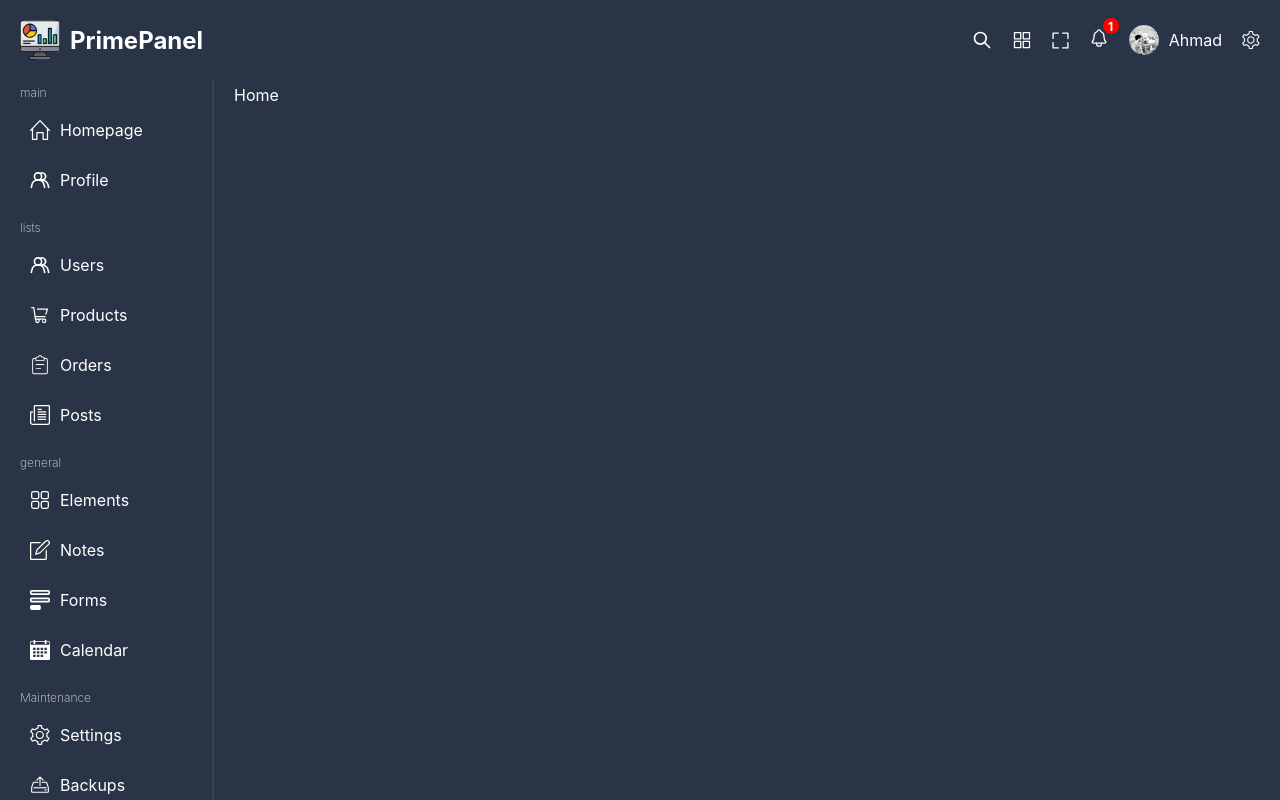
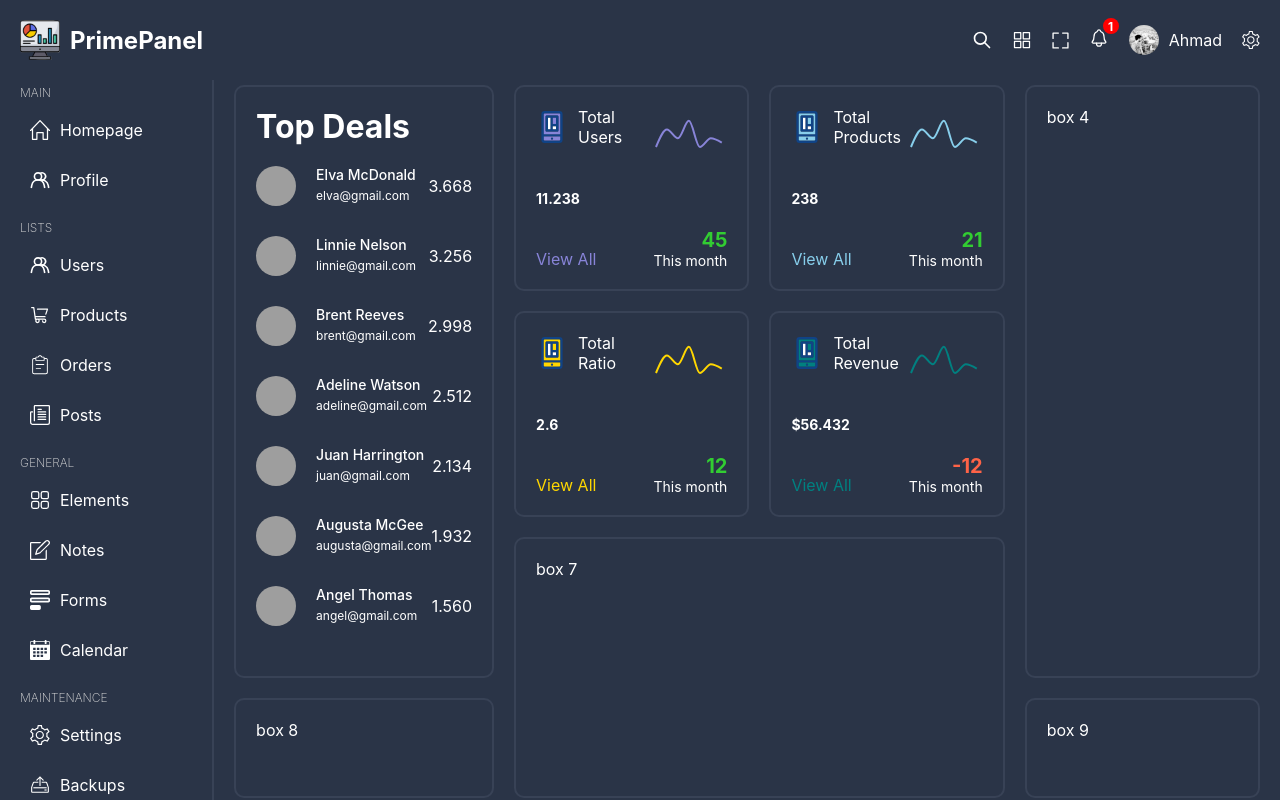
Before and after one commit to MohammadAhmad27/PrimePanel-React, a React (Vite) app: page / in a window 1280 px wide. Shown: the top 800 px of the page. Built offline with nearby package versions, Linux system fonts and the light colour scheme; grey boxes are pictures that could not be loaded.

Commit message:
Added <TopBox /> and <ChartBox /> using recharts and updated menu.scss

```diff
--- a/package.json
+++ b/package.json
@@ -13,6 +13,7 @@
     "react": "^18.3.1",
     "react-dom": "^18.3.1",
     "react-router-dom": "^7.0.1",
+    "recharts": "^2.13.3",
     "sass": "^1.81.0"
   },
   "devDependencies": {
--- /dev/null
+++ b/src/components/chartBox/ChartBox.tsx
@@ -0,0 +1,63 @@
+import { Link } from "react-router-dom";
+import "./chartBox.scss";
+import { LineChart, Line, Tooltip, ResponsiveContainer } from "recharts";
+
+interface Props {
+  data: {
+    color: string;
+    icon: string;
+    title: string;
+    dataKey: string;
+    number: string;
+    percentage: number;
+    chartData: object[];
+  };
+}
+
+export default function ChartBox({ data }: Props) {
+  return (
+    <div className="chartBox">
+      {/* right */}
+      <div className="boxInfo">
+        <div className="title">
+          <img src={data.icon} alt="user" />
+          <span>{data.title}</span>
+        </div>
+        <h1>{data.number}</h1>
+        <Link to="/" style={{ color: data.color }}>
+          View All
+        </Link>
+      </div>
+      {/* left */}
+      <div className="chartInfo">
+        <div className="chart">
+          <ResponsiveContainer width="99%" height="100%">
+            <LineChart data={data.chartData}>
+              <Tooltip
+                contentStyle={{ background: "transparent", border: "none" }}
+                labelStyle={{ display: "none" }}
+                position={{ x: 10, y: 70 }}
+              />
+              <Line
+                type="monotone"
+                dataKey={data.dataKey}
+                stroke={data.color}
+                strokeWidth={2}
+                dot={false}
+              />
+            </LineChart>
+          </ResponsiveContainer>
+        </div>
+        <div className="texts">
+          <div
+            className="percentage"
+            style={{ color: data.percentage < 0 ? "tomato" : "limegreen" }}
+          >
+            {data.percentage}
+          </div>
+          <div className="duration">This month</div>
+        </div>
+      </div>
+    </div>
+  );
+}
--- /dev/null
+++ b/src/components/chartBox/chartBox.scss
@@ -0,0 +1,48 @@
+.chartBox {
+  display: flex;
+  height: 100%;
+
+  .boxInfo {
+    flex: 3;
+    display: flex;
+    flex-direction: column;
+    justify-content: space-between;
+
+    .title {
+      display: flex;
+      align-items: center;
+      gap: 10px;
+    }
+
+    h1 {
+      font-size: 14px;
+    }
+  }
+
+  .chartInfo {
+    flex: 2;
+    display: flex;
+    flex-direction: column;
+    justify-content: space-between;
+
+    .chart {
+      width: 100%;
+      height: 10vh;
+    }
+
+    .texts {
+      display: flex;
+      flex-direction: column;
+      text-align: right;
+
+      .percentage {
+        font-weight: bold;
+        font-size: 20px;
+      }
+
+      .duration {
+        font-size: 14px;
+      }
+    }
+  }
+}
--- a/src/components/menu/menu.scss
+++ b/src/components/menu/menu.scss
@@ -11,6 +11,7 @@
       font-size: 12px;
       font-weight: 200;
       color: $soft-color;
+      text-transform: uppercase;
     }
     .listItem {
       display: flex;
--- /dev/null
+++ b/src/components/topBox/TopBox.tsx
@@ -0,0 +1,25 @@
+import { topDealUsers } from "../../data";
+import "./topBox.scss";
+
+export default function TopBox() {
+  return (
+    <div className="topBox">
+      <h1>Top Deals</h1>
+      <div className="list">
+        {topDealUsers.map((user) => (
+          <div key={user.id} className="listItem">
+            <div className="user">
+              {" "}
+              <img src={user.img} alt={user.username} />
+              <div className="userTexts">
+                <p className="username">{user.username}</p>
+                <p className="email">{user.email}</p>
+              </div>
+            </div>
+            <span className="amount">{user.amount}</span>
+          </div>
+        ))}
+      </div>
+    </div>
+  );
+}
--- /dev/null
+++ b/src/components/topBox/topBox.scss
@@ -0,0 +1,37 @@
+.topBox {
+  h1 {
+    margin-bottom: 20px;
+  }
+  .list {
+    .listItem {
+      display: flex;
+      justify-content: space-between;
+      align-items: center;
+      margin-bottom: 30px;
+      .user {
+        display: flex;
+        gap: 20px;
+        img {
+          width: 40px;
+          height: 40px;
+          border-radius: 50%;
+          object-fit: cover;
+        }
+        .userTexts {
+          display: flex;
+          flex-direction: column;
+          gap: 5px;
+          .username {
+            font-size: 14px;
+            font-weight: 500;
+          }
+          .email {
+            font-size: 12px;
+          }
+        }
+      }
+      .amount {
+      }
+    }
+  }
+}
--- a/src/pages/home/Home.tsx
+++ b/src/pages/home/Home.tsx
@@ -1,5 +1,36 @@
+import ChartBox from "../../components/chartBox/ChartBox";
+import TopBox from "../../components/topBox/TopBox";
+import {
+  chartBoxConversion,
+  chartBoxProduct,
+  chartBoxRevenue,
+  chartBoxUser,
+} from "../../data";
 import "./home.scss";
 
 export default function Home() {
-  return <div className="home">Home</div>;
+  return (
+    <div className="home">
+      <div className="box box1">
+        <TopBox />
+      </div>
+      <div className="box box2">
+        <ChartBox data={chartBoxUser} />
+      </div>
+      <div className="box box3">
+        <ChartBox data={chartBoxProduct} />
+      </div>
+      <div className="box box4">box 4</div>
+
+      <div className="box box5">
+        <ChartBox data={chartBoxConversion} />
+      </div>
+      <div className="box box6">
+        <ChartBox data={chartBoxRevenue} />
+      </div>
+      <div className="box box7">box 7</div>
+      <div className="box box8">box 8</div>
+      <div className="box box9">box 9</div>
+    </div>
+  );
 }
--- a/src/pages/home/home.scss
+++ b/src/pages/home/home.scss
@@ -0,0 +1,29 @@
+@import "../../styles/variables.scss";
+
+.home {
+  display: grid;
+  gap: 20px;
+  grid-template-columns: repeat(4, 1fr);
+  grid-auto-rows: minmax(100px, auto);
+
+  .box {
+    padding: 20px;
+    border-radius: 10px;
+    border: 2px solid $soft-bg;
+  }
+
+  .box1 {
+    grid-column: span 1;
+    grid-row: span 3;
+  }
+
+  .box4 {
+    grid-column: span 1;
+    grid-row: span 3;
+  }
+
+  .box7 {
+    grid-column: span 2;
+    grid-row: span 2;
+  }
+}
```
Also changed, not shown: 1 other file (tests, documents, lock files or other folders).
